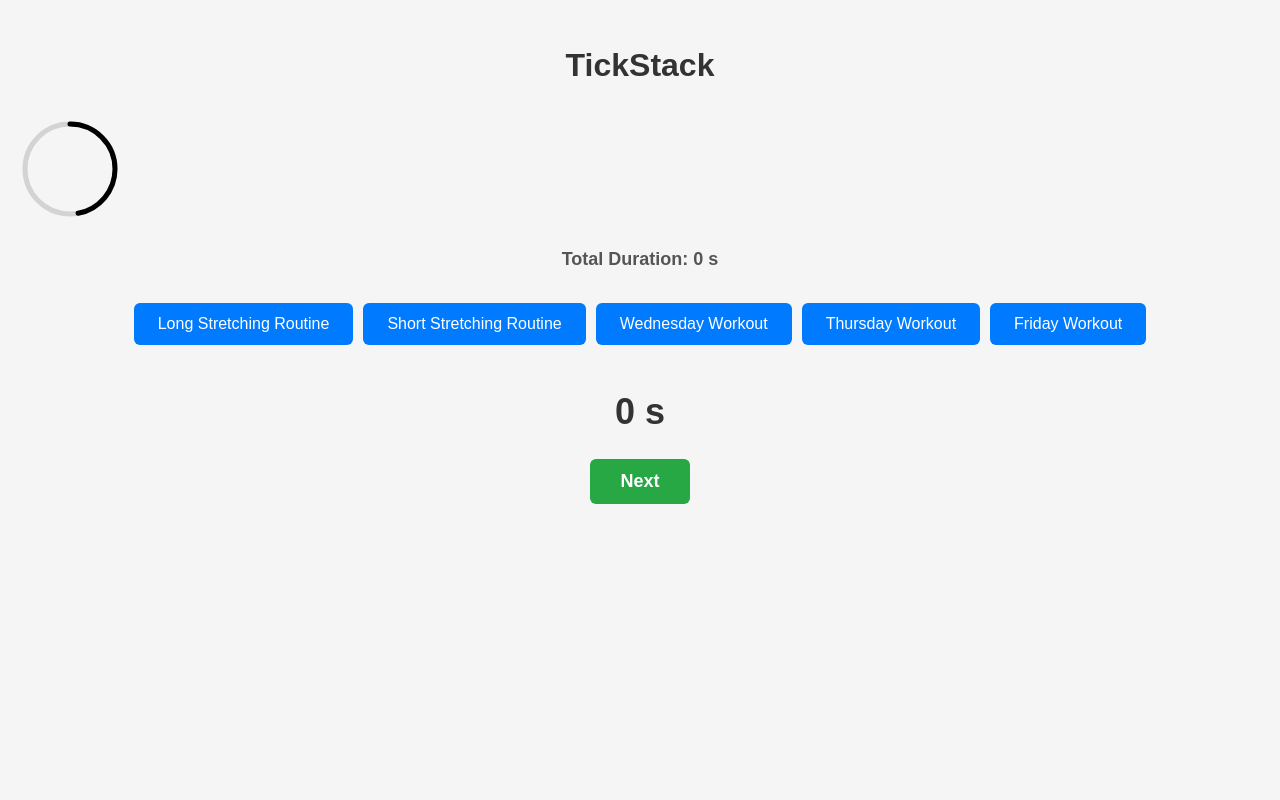
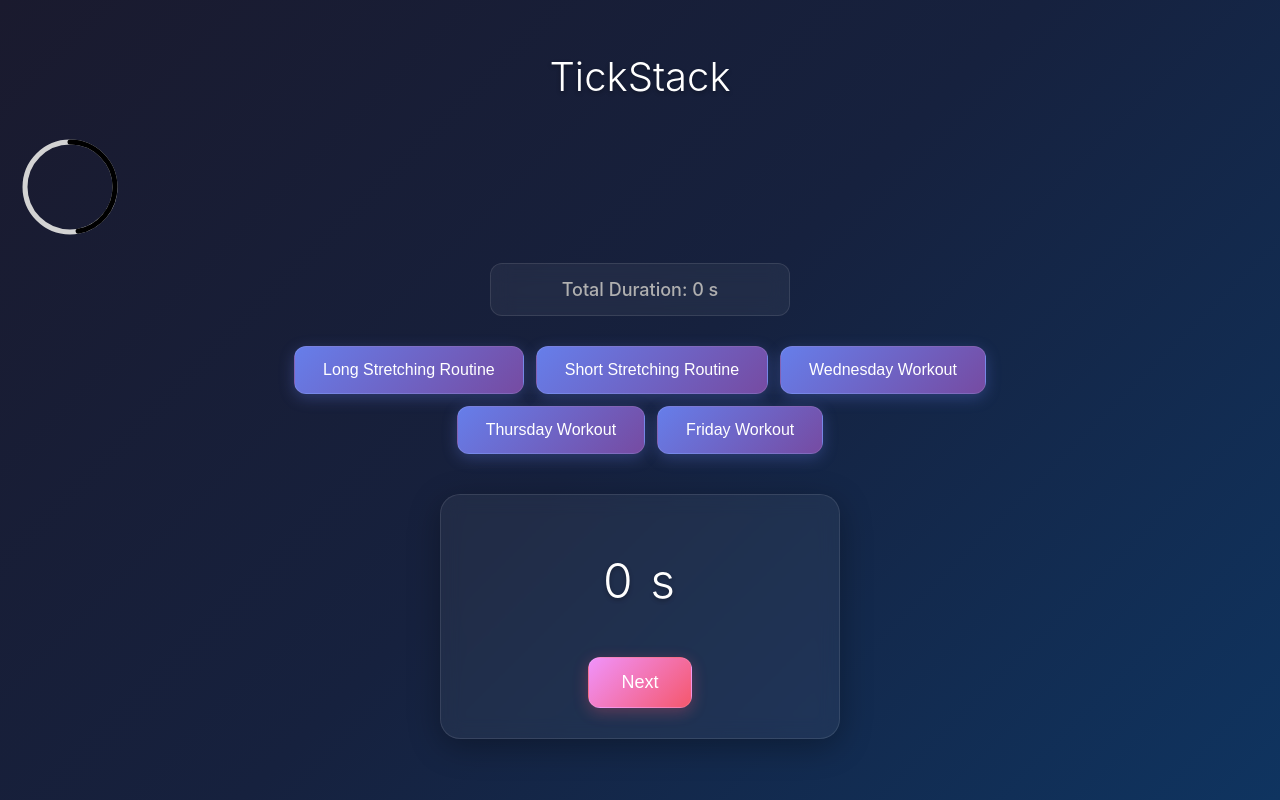
Before and after one commit to podlomar/tickstack, a React app: page / in a window 1280 px wide. Built offline with nearby package versions, Linux system fonts and the light colour scheme.

Commit message:
Enhance UI styling and use dark mode

```diff
--- a/src/styles.css
+++ b/src/styles.css
@@ -5,7 +5,7 @@
 }
 
 html {
-  font-family: Arial, Helvetica, sans-serif;
+  font-family: -apple-system, BlinkMacSystemFont, 'Segoe UI', 'Roboto', 'Oxygen', 'Ubuntu', 'Cantarell', sans-serif;
   line-height: 1.5;
   -webkit-text-size-adjust: 100%;
 }
@@ -13,13 +13,18 @@ html {
 body {
   margin: 0;
   padding: 20px;
-  background-color: #f5f5f5;
+  background: linear-gradient(135deg, #1a1a2e 0%, #16213e 50%, #0f3460 100%);
+  min-height: 100vh;
+  color: #e0e0e0;
 }
 
 h1 {
-  color: #333;
+  color: #ffffff;
   text-align: center;
   margin-bottom: 30px;
+  font-size: 2.5rem;
+  font-weight: 300;
+  text-shadow: 0 2px 4px rgba(0, 0, 0, 0.3);
 }
 
 #timer {
@@ -27,67 +32,111 @@ h1 {
   margin: 20px auto;
   max-width: 200px;
   height: auto;
+  filter: drop-shadow(0 4px 8px rgba(0, 0, 0, 0.4));
 }
 
 .total-duration {
   text-align: center;
   font-size: 18px;
-  font-weight: bold;
+  font-weight: 500;
   margin: 20px 0;
-  color: #555;
+  color: #b0b0b0;
+  background: rgba(255, 255, 255, 0.05);
+  padding: 12px 24px;
+  border-radius: 12px;
+  backdrop-filter: blur(10px);
+  border: 1px solid rgba(255, 255, 255, 0.1);
+  max-width: 300px;
+  margin: 20px auto;
 }
 
 #timelines {
   display: flex;
   flex-wrap: wrap;
-  gap: 10px;
+  gap: 12px;
   justify-content: center;
   margin: 30px 0;
+  max-width: 800px;
+  margin: 30px auto;
 }
 
 #timelines button {
-  padding: 12px 24px;
-  background-color: #007bff;
+  padding: 14px 28px;
+  background: linear-gradient(135deg, #667eea 0%, #764ba2 100%);
   color: white;
   border: none;
-  border-radius: 6px;
+  border-radius: 12px;
   cursor: pointer;
   font-size: 16px;
-  transition: background-color 0.3s;
+  font-weight: 500;
+  transition: all 0.3s ease;
+  box-shadow: 0 4px 15px rgba(102, 126, 234, 0.3);
+  backdrop-filter: blur(10px);
+  border: 1px solid rgba(255, 255, 255, 0.1);
 }
 
 #timelines button:hover {
-  background-color: #0056b3;
+  transform: translateY(-2px);
+  box-shadow: 0 6px 20px rgba(102, 126, 234, 0.4);
+  background: linear-gradient(135deg, #7b8fd6 0%, #8a60b8 100%);
 }
 
 #timer-container {
   text-align: center;
   margin: 40px 0;
+  background: rgba(255, 255, 255, 0.05);
+  padding: 30px;
+  border-radius: 20px;
+  backdrop-filter: blur(10px);
+  border: 1px solid rgba(255, 255, 255, 0.1);
+  max-width: 400px;
+  margin: 40px auto;
+  box-shadow: 0 8px 32px rgba(0, 0, 0, 0.3);
 }
 
 .countdown {
-  font-size: 36px;
-  font-weight: bold;
-  color: #333;
+  font-size: 48px;
+  font-weight: 300;
+  color: #ffffff;
   margin: 20px 0;
+  text-shadow: 0 2px 4px rgba(0, 0, 0, 0.3);
+  letter-spacing: 2px;
 }
 
 .next {
-  padding: 12px 30px;
-  background-color: #28a745;
+  padding: 14px 32px;
+  background: linear-gradient(135deg, #f093fb 0%, #f5576c 100%);
   color: white;
   border: none;
-  border-radius: 6px;
+  border-radius: 12px;
   cursor: pointer;
   font-size: 18px;
-  font-weight: bold;
-  transition: background-color 0.3s;
+  font-weight: 500;
+  transition: all 0.3s ease;
+  box-shadow: 0 4px 15px rgba(245, 87, 108, 0.3);
+  border: 1px solid rgba(255, 255, 255, 0.1);
+  margin-top: 20px;
 }
 
 .next:hover {
-  background-color: #1e7e34;
+  transform: translateY(-2px);
+  box-shadow: 0 6px 20px rgba(245, 87, 108, 0.4);
+  background: linear-gradient(135deg, #f2a4fc 0%, #f6687d 100%);
 }
 
 #progress {
   transition: stroke-dashoffset 1s linear;
+  stroke: #667eea;
+  filter: drop-shadow(0 0 8px rgba(102, 126, 234, 0.5));
 }
+
+/* SVG timer styling */
+#timer circle:first-child {
+  stroke: rgba(255, 255, 255, 0.2);
+}
+
+#timer text {
+  fill: #ffffff;
+  font-weight: 300;
+  text-shadow: 0 1px 2px rgba(0, 0, 0, 0.3);
+}
```
